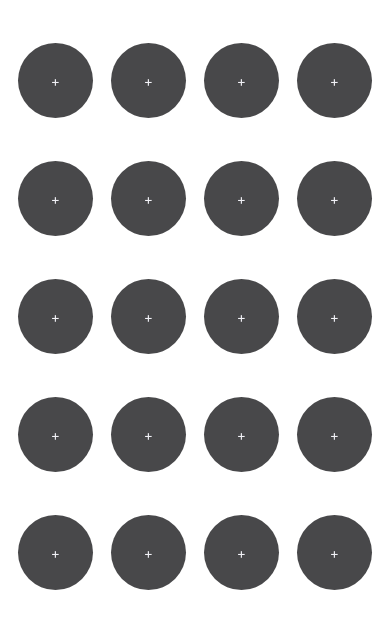
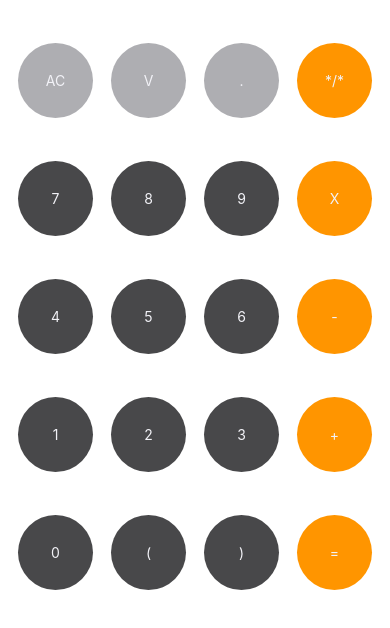
Before and after one commit to alrudolph/winter2021sbhacks, a React Native app: screen / in a window 390 px wide. Shown: the top 628 px of the page. Built offline with nearby package versions, Linux system fonts and the light colour scheme.

Commit message:
colored buttons

```diff
--- a/Displays/Keypad.tsx
+++ b/Displays/Keypad.tsx
@@ -22,34 +22,34 @@ export default function Keypad() {
   return (
     <Display>
         <Row>
-            <DarkGrayButton text="+" onTouch={() => {alert("HELLO")}} />
-            <DarkGrayButton text="+" onTouch={() => {alert("HELLO")}} />
-            <DarkGrayButton text="+" onTouch={() => {alert("HELLO")}} />
-            <DarkGrayButton text="+" onTouch={() => {alert("HELLO")}} />
+            <LightGrayButton text="AC" onTouch={() => {alert("HELLO")}} />
+            <LightGrayButton text="V" onTouch={() => {alert("HELLO")}} />
+            <LightGrayButton text="." onTouch={() => {alert("HELLO")}} />
+            <OrangeButton text="*/*" onTouch={() => {alert("HELLO")}} />
         </Row>
         <Row>
-            <DarkGrayButton text="+" onTouch={() => {alert("HELLO")}} />
-            <DarkGrayButton text="+" onTouch={() => {alert("HELLO")}} />
-            <DarkGrayButton text="+" onTouch={() => {alert("HELLO")}} />
-            <DarkGrayButton text="+" onTouch={() => {alert("HELLO")}} />
+            <DarkGrayButton text="7" onTouch={() => {alert("HELLO")}} />
+            <DarkGrayButton text="8" onTouch={() => {alert("HELLO")}} />
+            <DarkGrayButton text="9" onTouch={() => {alert("HELLO")}} />
+            <OrangeButton text="X" onTouch={() => {alert("HELLO")}} />
         </Row>
         <Row>
-            <DarkGrayButton text="+" onTouch={() => {alert("HELLO")}} />
-            <DarkGrayButton text="+" onTouch={() => {alert("HELLO")}} />
-            <DarkGrayButton text="+" onTouch={() => {alert("HELLO")}} />
-            <DarkGrayButton text="+" onTouch={() => {alert("HELLO")}} />
+            <DarkGrayButton text="4" onTouch={() => {alert("HELLO")}} />
+            <DarkGrayButton text="5" onTouch={() => {alert("HELLO")}} />
+            <DarkGrayButton text="6" onTouch={() => {alert("HELLO")}} />
+            <OrangeButton text="-" onTouch={() => {alert("HELLO")}} />
         </Row>
         <Row>
-            <DarkGrayButton text="+" onTouch={() => {alert("HELLO")}} />
-            <DarkGrayButton text="+" onTouch={() => {alert("HELLO")}} />
-            <DarkGrayButton text="+" onTouch={() => {alert("HELLO")}} />
-            <DarkGrayButton text="+" onTouch={() => {alert("HELLO")}} />
+            <DarkGrayButton text="1" onTouch={() => {alert("HELLO")}} />
+            <DarkGrayButton text="2" onTouch={() => {alert("HELLO")}} />
+            <DarkGrayButton text="3" onTouch={() => {alert("HELLO")}} />
+            <OrangeButton text="+" onTouch={() => {alert("HELLO")}} />
         </Row>
         <Row>
-            <DarkGrayButton text="+" onTouch={() => {alert("HELLO")}} />
-            <DarkGrayButton text="+" onTouch={() => {alert("HELLO")}} />
-            <DarkGrayButton text="+" onTouch={() => {alert("HELLO")}} />
-            <DarkGrayButton text="+" onTouch={() => {alert("HELLO")}} />
+            <DarkGrayButton text="0" onTouch={() => {alert("HELLO")}} />
+            <DarkGrayButton text="(" onTouch={() => {alert("HELLO")}} />
+            <DarkGrayButton text=")" onTouch={() => {alert("HELLO")}} />
+            <OrangeButton text="=" onTouch={() => {alert("HELLO")}} />
         </Row>
     </Display>
   );
```
